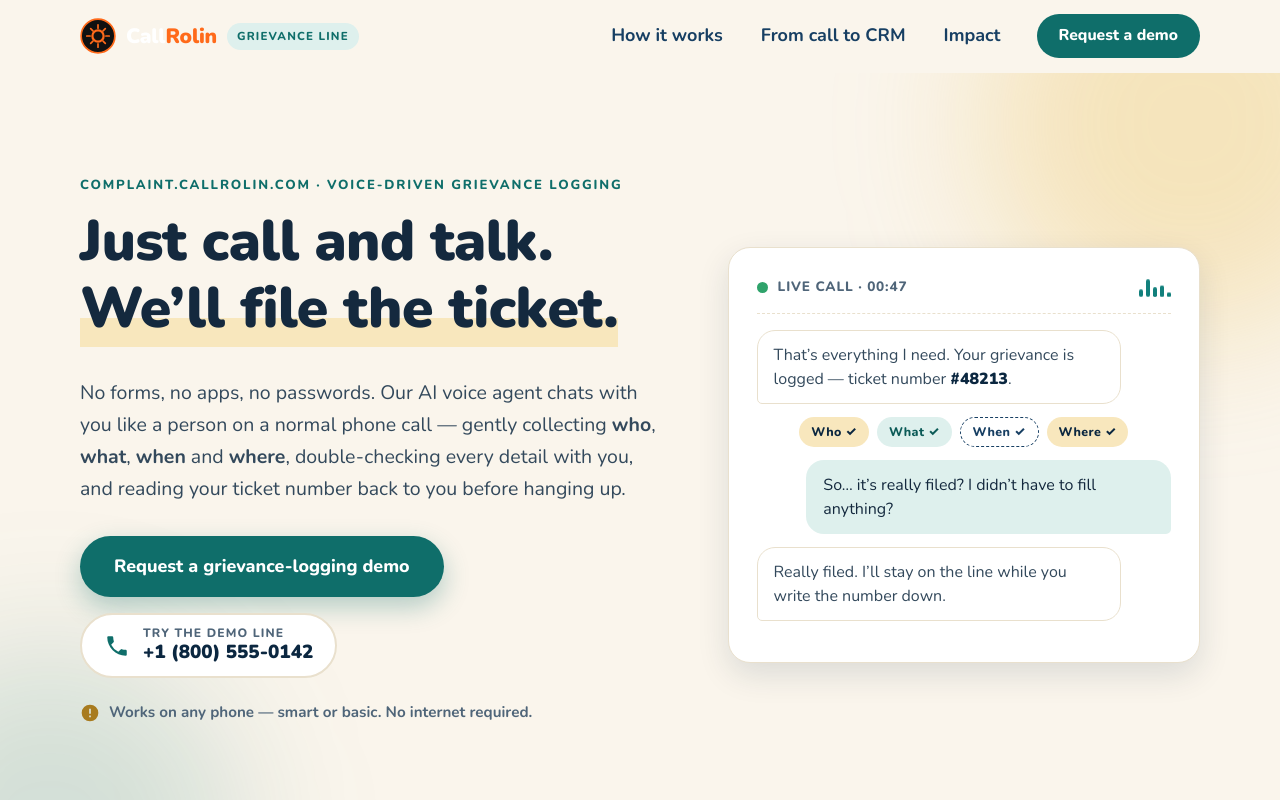
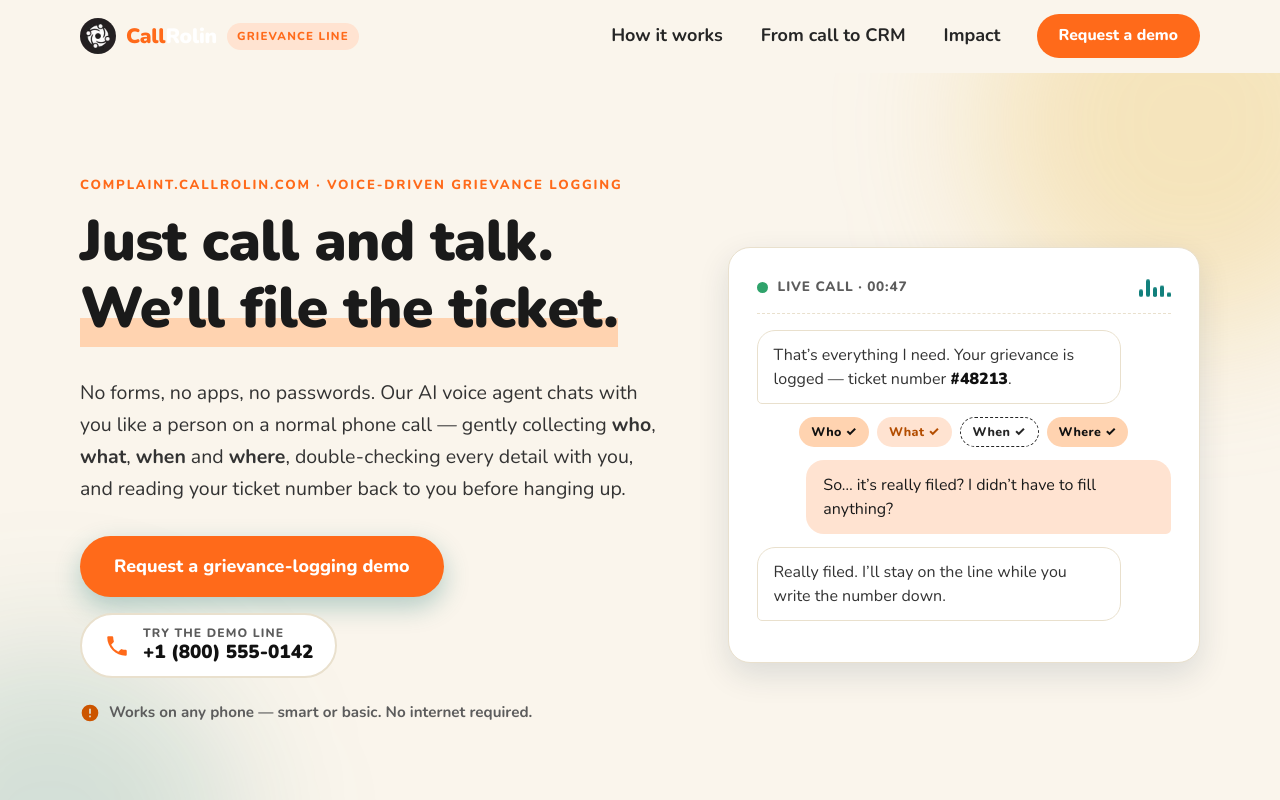
Before and after one commit to fatimabibi3726-beep/callrolin-submission, a plain HTML site: page grievance-logging/index.html in a window 1280 px wide. Shown: the top 800 px of the page. Drawn offline with nearby package versions, Linux system fonts and the light colour scheme.

Commit message:
Use real Callrolin logo and match brand theme colors

```diff
--- a/grievance-logging/index.html
+++ b/grievance-logging/index.html
@@ -25,11 +25,7 @@
   <header class="site-header">
     <div class="container header-inner">
       <a class="brand" href="#top" aria-label="Callrolin — home">
-        <svg class="brand-mark" viewBox="0 0 32 32" aria-hidden="true" focusable="false">
-          <circle cx="16" cy="16" r="15" fill="#111111" stroke="#FF6A1A" stroke-width="1.5"/>
-          <circle cx="16" cy="16" r="5" fill="none" stroke="#FF6A1A" stroke-width="2"/>
-          <path d="M16 6v3M16 23v3M6 16h3M23 16h3M9.5 9.5l2 2M20.5 20.5l2 2M9.5 22.5l2-2M20.5 11.5l2-2" stroke="#FF6A1A" stroke-width="1.5" stroke-linecap="round"/>
-        </svg>
+        <img class="brand-mark" src="callrolin-mark.webp" alt="" width="32" height="32">
         <span class="brand-name"><span class="brand-call">Call</span><span class="brand-rolin">Rolin</span></span>
         <span class="brand-product">Grievance&nbsp;Line</span>
       </a>
@@ -400,11 +396,7 @@
     <div class="container footer-grid">
       <div class="footer-brand">
         <a class="brand brand--footer" href="#top" aria-label="Callrolin — back to top">
-          <svg class="brand-mark" viewBox="0 0 32 32" aria-hidden="true" focusable="false">
-            <circle cx="16" cy="16" r="15" fill="#111111" stroke="#FF6A1A" stroke-width="1.5"/>
-            <circle cx="16" cy="16" r="5" fill="none" stroke="#FF6A1A" stroke-width="2"/>
-            <path d="M16 6v3M16 23v3M6 16h3M23 16h3M9.5 9.5l2 2M20.5 20.5l2 2M9.5 22.5l2-2M20.5 11.5l2-2" stroke="#FF6A1A" stroke-width="1.5" stroke-linecap="round"/>
-          </svg>
+          <img class="brand-mark" src="callrolin-mark.webp" alt="" width="32" height="32">
           <span class="brand-name"><span class="brand-call">Call</span><span class="brand-rolin">Rolin</span></span>
         </a>
         <p>Voice infrastructure that turns ordinary phone calls into structured, actionable records — for every citizen, on every phone.</p>
--- a/grievance-logging/styles.css
+++ b/grievance-logging/styles.css
@@ -4,21 +4,21 @@
    ============================================================ */
 
 :root {
-  --navy-950: #081C33;
-  --navy-900: #0B2740;
-  --navy-700: #173F63;
-  --ink-strong: #14293E;
-  --ink: #33495C;
-  --ink-muted: #4F6579;
-
-  --teal-800: #0B5A57;
-  --teal-700: #0F6E6A;
-  --teal-100: #DEF0ED;
-  --teal-50: #EDF7F5;
-
-  --gold-400: #EBBC4E;
-  --gold-200: #F8E7BD;
-  --gold-650: #A87B1F;
+  --navy-950: #000000;
+  --navy-900: #111111;
+  --navy-700: #262626;
+  --ink-strong: #1A1A1A;
+  --ink: #333333;
+  --ink-muted: #5C5C5C;
+
+  --teal-800: #B34D00;
+  --teal-700: #FF6A1A;
+  --teal-100: #FFE3D1;
+  --teal-50: #FFF3EA;
+
+  --gold-400: #FF8A47;
+  --gold-200: #FFD3B0;
+  --gold-650: #CC5500;
 
   --paper: #FAF5EC;
   --paper-deep: #F2EADA;
@@ -1496,7 +1496,14 @@ section[id] {
 }
 
 /* Real Callrolin logo colors */
-.brand-call { color: #ffffff; }
-.brand-rolin { color: #FF6A1A; }
-.brand--footer .brand-call { color: #ffffff; }
-.brand--footer .brand-rolin { color: #FF6A1A; }
+.brand-call { color: #FF6A1A; }
+.brand-rolin { color: #ffffff; }
+.brand--footer .brand-call { color: #FF6A1A; }
+.brand--footer .brand-rolin { color: #ffffff; }
+
+/* Real Callrolin logo image */
+img.brand-mark {
+  border-radius: 50%;
+  object-fit: contain;
+  flex-shrink: 0;
+}
--- a/helpcenter/styles.css
+++ b/helpcenter/styles.css
@@ -5,21 +5,21 @@
    ============================================================ */
 
 :root {
-  --navy-950: #081C33;
-  --navy-900: #0B2740;
-  --navy-700: #173F63;
-  --ink-strong: #14293E;
-  --ink: #33495C;
-  --ink-muted: #4F6579;
+  --navy-950: #000000;
+  --navy-900: #111111;
+  --navy-700: #262626;
+  --ink-strong: #1A1A1A;
+  --ink: #333333;
+  --ink-muted: #5C5C5C;
 
-  --teal-800: #0B5A57;
-  --teal-700: #0F6E6A;
-  --teal-100: #DEF0ED;
-  --teal-50: #EDF7F5;
+  --teal-800: #B34D00;
+  --teal-700: #FF6A1A;
+  --teal-100: #FFE3D1;
+  --teal-50: #FFF3EA;
 
-  --gold-400: #EBBC4E;
-  --gold-200: #F8E7BD;
-  --gold-650: #A87B1F;
+  --gold-400: #FF8A47;
+  --gold-200: #FFD3B0;
+  --gold-650: #CC5500;
 
   --paper: #FAF5EC;
   --paper-deep: #F2EADA;
@@ -1475,7 +1475,14 @@ section[id] {
 }
 
 /* Real Callrolin logo colors */
-.brand-call { color: #ffffff; }
-.brand-rolin { color: #FF6A1A; }
-.brand--footer .brand-call { color: #ffffff; }
-.brand--footer .brand-rolin { color: #FF6A1A; }
+.brand-call { color: #FF6A1A; }
+.brand-rolin { color: #ffffff; }
+.brand--footer .brand-call { color: #FF6A1A; }
+.brand--footer .brand-rolin { color: #ffffff; }
+
+/* Real Callrolin logo image */
+img.brand-mark {
+  border-radius: 50%;
+  object-fit: contain;
+  flex-shrink: 0;
+}
```
Also changed, not shown: helpcenter/index.html (+2 -10 lines), grievance-logging/callrolin-mark.webp (added), helpcenter/callrolin-mark.webp (added).
